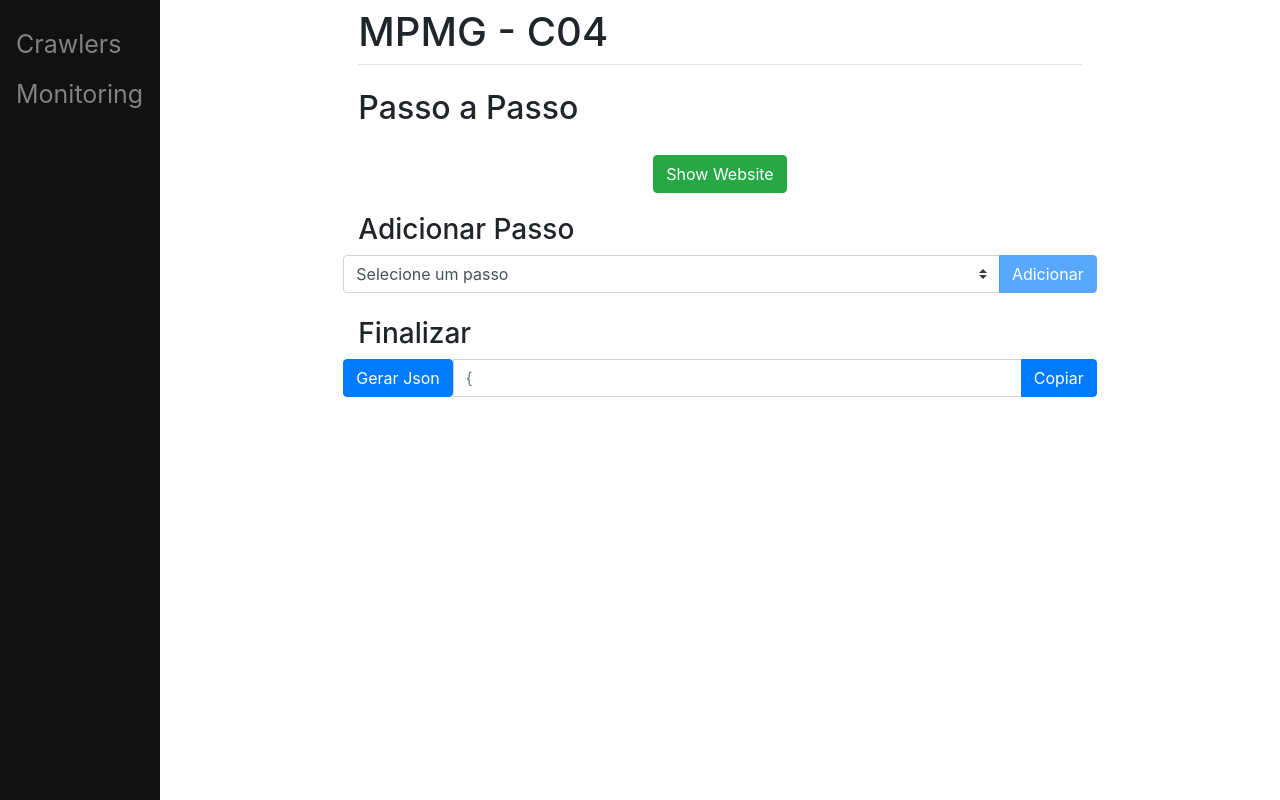
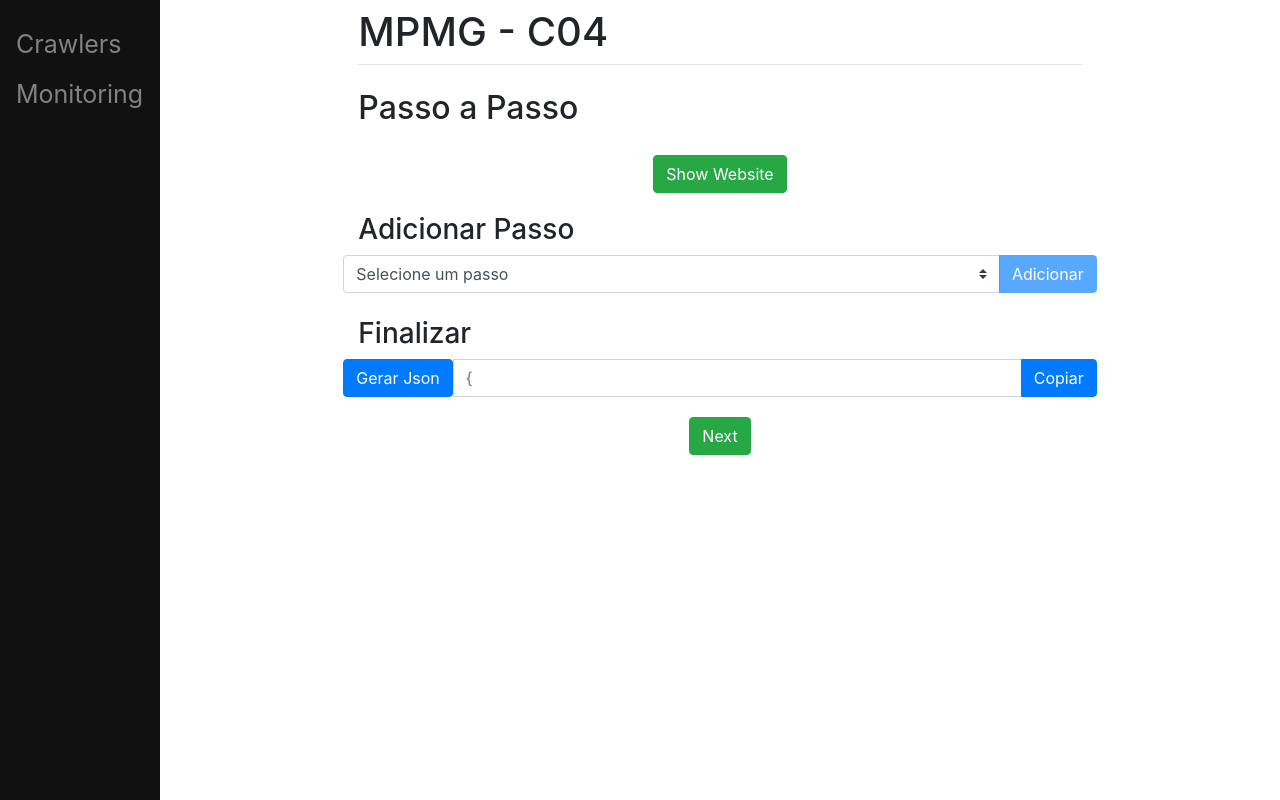
Before and after one commit to LorenaMendes/django-web-interface, a Django app: page /steps/ in a window 1280 px wide. Run offline with Django 3.2, Linux system fonts and the light colour scheme; some libraries are stand-ins or nearby versions.

Commit message:
front fixes

```diff
--- a/main/templates/main/base.html
+++ b/main/templates/main/base.html
@@ -5,8 +5,6 @@
     {% load static %}
     <script src="https://ajax.googleapis.com/ajax/libs/jquery/3.5.1/jquery.min.js"></script>
     <script src="{% static 'js/steps.js' %}"></script>
-
-
 
     <style type="text/css">
         .sidenav{
--- a/main/templates/main/create_crawl.html
+++ b/main/templates/main/create_crawl.html
@@ -35,7 +35,7 @@
                 </label><br />
                 <div class="">
                     <select name="antiblock" class="custom-select requiredField" id="antiblockMenu" onchange=detailAntiblock() >
-                        <option value="default" selected>None</option>
+                        <option value="none" selected>None</option>
                         <option value="ip">IP rotation</option>
                         <option value="user_agent">User-agent rotation</option>
                         <option value="delay">Delay</option>
--- a/main/templates/main/home.html
+++ b/main/templates/main/home.html
@@ -5,5 +5,5 @@
 {% endblock %}
 
 {% block content %}
-<p>Oi</p>
+<p>Página inicial</p>
 {% endblock %}
--- a/main/templates/main/steps_creation.html
+++ b/main/templates/main/steps_creation.html
@@ -7,6 +7,7 @@
 {% block content %}
 <h2>Passo a Passo</h2>
 
+<form method="POST" action="steps/" class="form-group">{% csrf_token %} <!-- esse token é para segurança em forms do tipo POST -->
     <div style="display: none;">
         <input type="text" class="form-control" placeholder="Nome" id="collectorName" value="{{source_name}}">
         <input type="text" class="form-control" placeholder="Nome" id="maxRequestsPerSecond" value="2">
@@ -61,6 +62,7 @@
             <div class="row">
                 <div class="col">
                     <!-- begin end -->
+
                         <div>
                             <div class="row">
                                 <div class="col">
@@ -70,17 +72,23 @@
 
                             <div class="row">
                                 <div class="input-group">
-                            <button type="button" id="genJson" class="btn btn-primary" onclick=genJson()>Gerar Json</button>
+                                    <button type="button" id="genJson" class="btn btn-primary" onclick=generateJson()>Gerar Json</button>
                                     <input type="text" class="form-control" placeholder="{ " id="configJson">
                                     <div class="input-group-append">
-                                <button id="copyConfigJson" class="btn btn-primary clickableSpan" onclick=copyInputText()>Copiar</button>
+                                        <button type="button" id="copyConfigJson" class="btn btn-primary clickableSpan" onclick=copyInputText()>Copiar</button>
                                     </div>
                                 </div>
                             </div>
                         </div>
+                        <div class="row" style="background-color:white;color:white;padding:20px;">
+                            <button type="submit" name="save" class="btn btn-success" style="display: block; margin: 0 auto;" onclick="showIframe">Next</button>
+                        </div>
                         <!-- end end  -->
+
+
                 </div>
             </div>
         </div>
     </div>
+</form>
 {% endblock %}
```
Lines whose indentation alone changed are shown as unchanged.
